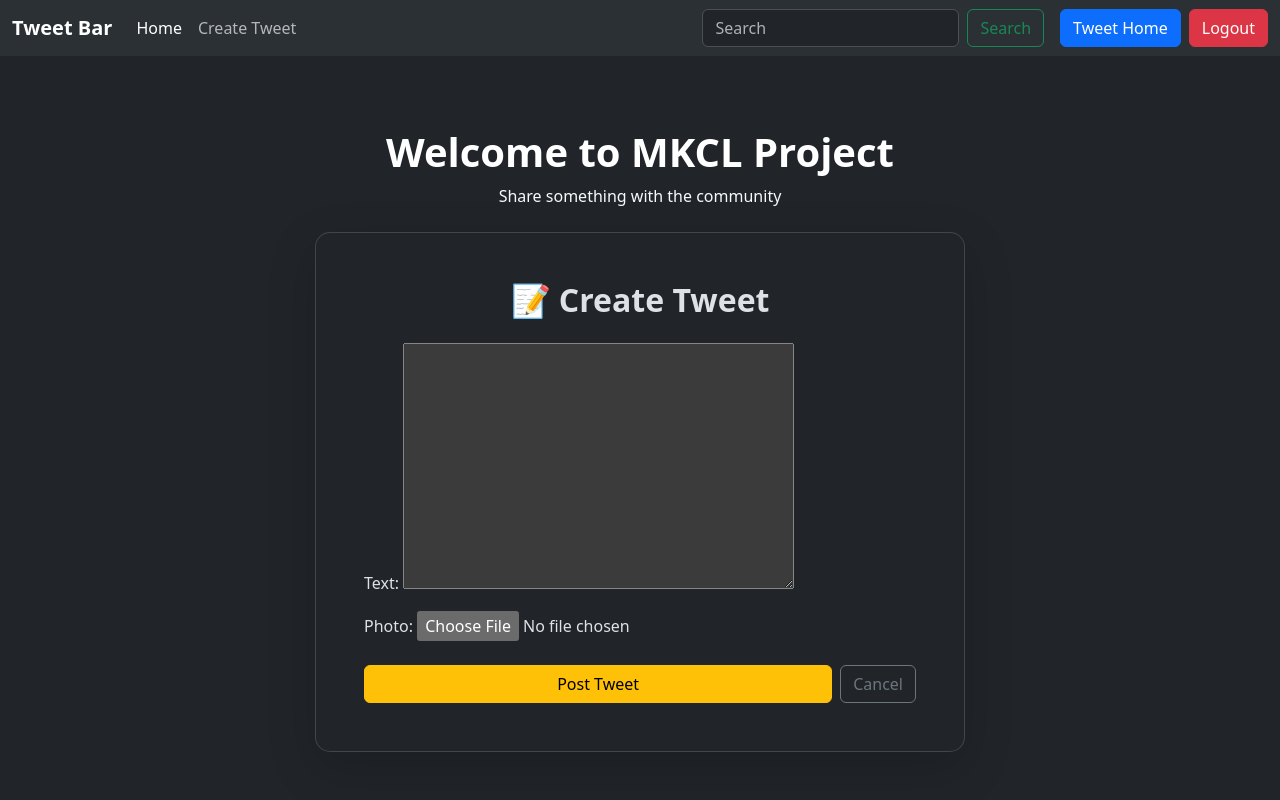
After one commit to Saadmomin10/Tweet-app-django, a Django app: page /tweet/create/ in a window 1280 px wide. The commit adds this page. Run offline with Django 5.2, Linux system fonts and the light colour scheme; a user stored in the database is signed in.

Commit message:
Fix authentication and tweet functionality

```diff
--- a/project/settings.py
+++ b/project/settings.py
@@ -136,3 +136,7 @@ MEDIA_ROOT= os.path.join(BASE_DIR,'media')
 
 STATIC_URL ='static/'
 STATICFILES_DIRS = [os.path.join(BASE_DIR, 'static')]
+
+LOGIN_URL = 'accounts/login'
+LOGIN_REDIRECT_URL ='/tweet'
+LOGOUT_REDIRECT_URL ='/tweet'
--- a/project/urls.py
+++ b/project/urls.py
@@ -18,9 +18,13 @@ from django.contrib import admin
 from django.urls import path,include
 from django.conf import settings
 from django.conf.urls.static import static
+from django.contrib.auth.urls import views as auth_views
 
 urlpatterns = [
     path('admin/', admin.site.urls),
     path('tweet/', include('tweet.urls')),
+        path('accounts/', include('django.contrib.auth.urls')),
+
+
 
 ] + static(settings.MEDIA_URL, document_root=settings.MEDIA_ROOT)
--- a/templates/layout.html
+++ b/templates/layout.html
@@ -1,56 +1,136 @@
+
 {% load static %}
+
 <!DOCTYPE html>
 <html lang="en" data-bs-theme="dark">
+
 <head>
-    <meta charset="UTF-8" >
+    <meta charset="UTF-8">
     <meta name="viewport" content="width=device-width, initial-scale=1.0">
-        <link href="https://cdn.jsdelivr.net/npm/bootstrap@5.3.8/dist/css/bootstrap.min.css" rel="stylesheet" integrity="sha384-sRIl4kxILFvY47J16cr9ZwB07vP4J8+LH7qKQnuqkuIAvNWLzeN8tE5YBujZqJLB" crossorigin="anonymous">
+
+    <link
+        href="https://cdn.jsdelivr.net/npm/bootstrap@5.3.8/dist/css/bootstrap.min.css"
+        rel="stylesheet"
+        integrity="sha384-sRIl4kxILFvY47J16cr9ZwB07vP4J8+LH7qKQnuqkuIAvNWLzeN8tE5YBujZqJLB"
+        crossorigin="anonymous">
 
     <title>
         {% block title %}
-        saad
+            Saad
         {% endblock %}
     </title>
 </head>
+
 <body class="bg-dark">
+
 <nav class="navbar navbar-expand-lg bg-body-tertiary">
+
     <div class="container-fluid">
-    <a class="navbar-brand" href="#">Tweet bar</a>
-    <button class="navbar-toggler" type="button" data-bs-toggle="collapse" data-bs-target="#navbarSupportedContent" aria-controls="navbarSupportedContent" aria-expanded="false" aria-label="Toggle navigation">
+
+        <a class="navbar-brand fw-bold" href="{% url 'tweet_list' %}">
+            Tweet Bar
+        </a>
+
+        <button
+            class="navbar-toggler"
+            type="button"
+            data-bs-toggle="collapse"
+            data-bs-target="#navbarSupportedContent"
+            aria-controls="navbarSupportedContent"
+            aria-expanded="false"
+            aria-label="Toggle navigation">
+
             <span class="navbar-toggler-icon"></span>
+
         </button>
+
         <div class="collapse navbar-collapse" id="navbarSupportedContent">
+
             <ul class="navbar-nav me-auto mb-2 mb-lg-0">
+
                 <li class="nav-item">
-          <a class="nav-link active" aria-current="page" href="#">Home</a>
+                    <a class="nav-link active" href="{% url 'tweet_list' %}">
+                        Home
+                    </a>
                 </li>
+
                 <li class="nav-item">
-          <a class="nav-link" href="#">Link</a>
+                    <a class="nav-link" href="{% url 'tweet_create' %}">
+                        Create Tweet
+                    </a>
                 </li>
-        <li class="nav-item dropdown">
-          <a class="nav-link dropdown-toggle" href="#" role="button" data-bs-toggle="dropdown" aria-expanded="false">
-            Dropdown
+
+            </ul>
+
+            <form class="d-flex me-2" role="search">
+                <input
+                    class="form-control me-2"
+                    type="search"
+                    placeholder="Search"
+                    aria-label="Search">
+
+                <button
+                    class="btn btn-outline-success"
+                    type="submit">
+                    Search
+                </button>
+            </form>
+
+            <a
+                href="{% url 'tweet_list' %}"
+                class="btn btn-primary mx-2">
+                Tweet Home
             </a>
-          <ul class="dropdown-menu">
-            <li><a class="dropdown-item" href="#">Action</a></li>
-            <li><a class="dropdown-item" href="#">Another action</a></li>
-            <li><hr class="dropdown-divider"></li>
-            <li><a class="dropdown-item" href="#">Something else here</a></li>
-          </ul>
-        </li>
-        <li class="nav-item">
-          <a class="nav-link disabled" aria-disabled="true">Disabled</a>
-        </li>
-      </ul>
-      <form class="d-flex" role="search">
-        <input class="form-control me-2" type="search" placeholder="Search" aria-label="Search"/>
-        <button class="btn btn-outline-success" type="submit">Search</button>
+
+            {% if user.is_authenticated %}
+
+                <form
+                    method="post"
+                    action="{% url 'logout' %}"
+                    class="d-inline">
+
+                    {% csrf_token %}
+
+                    <button
+                        class="btn btn-danger"
+                        type="submit">
+                        Logout
+                    </button>
+
                 </form>
+
+            {% else %}
+
+                <a
+                    href="{% url 'login' %}"
+                    class="btn btn-success mx-2">
+                    Login
+                </a>
+
+                <a
+                    href="{% url 'register' %}"
+                    class="btn btn-warning">
+                    Register
+                </a>
+
+            {% endif %}
+
         </div>
     </div>
 </nav>
-    <div class ="container"></div>
+
+<div class="container mt-4">
+
     {% block content %}
     {% endblock %}
+
+</div>
+
+<script
+    src="https://cdn.jsdelivr.net/npm/bootstrap@5.3.8/dist/js/bootstrap.bundle.min.js"
+    integrity="sha384-FKyoEForCGlyvwx9Hj09JcYn3nv7wiPVlz7YYwJrWVcXK/BmnVDxM+D2scQbITxI"
+    crossorigin="anonymous">
+</script>
+
 </body>
 </html>
--- a/tweet/forms.py
+++ b/tweet/forms.py
@@ -0,0 +1,16 @@
+from django import forms
+from .models import Tweet
+from django.contrib.auth.forms import UserCreationForm
+from django.contrib.auth.models import User
+
+
+class TweetForm(forms.ModelForm):
+    class Meta:
+        model =Tweet
+        fields=['text','photo']
+
+class UserRegistrationForm(UserCreationForm):
+    email = forms.EmailField()
+    class Meta:
+        model = User
+        fields =('username','email','password1','password2')
--- /dev/null
+++ b/tweet/templates/tweet_form.html
@@ -0,0 +1,75 @@
+
+{% extends "layout.html" %}
+
+{% block title %}
+    Chai or Tweet
+{% endblock %}
+
+{% block content %}
+
+<div class="container py-5">
+
+    <div class="text-center mb-4">
+        <h1 class="text-white fw-bold">
+            Welcome to MKCL Project
+        </h1>
+
+        <p class="text-light">
+            {% if form.instance.pk %}
+                Update your tweet
+            {% else %}
+                Share something with the community
+            {% endif %}
+        </p>
+    </div>
+
+    <div class="card shadow-lg mx-auto"
+         style="max-width: 650px; border-radius: 15px;">
+
+        <div class="card-body p-4 p-md-5">
+
+            <h2 class="text-center mb-4 fw-bold">
+                {% if form.instance.pk %}
+                    ✏️ Edit Tweet
+                {% else %}
+                    📝 Create Tweet
+                {% endif %}
+            </h2>
+
+            <form method="post" enctype="multipart/form-data">
+
+                {% csrf_token %}
+
+                <div class="mb-4">
+                    {{ form.as_p }}
+                </div>
+
+                <div class="d-flex gap-2 mt-4">
+
+                    <button class="btn btn-warning flex-grow-1"
+                            type="submit">
+
+                        {% if form.instance.pk %}
+                            Update Tweet
+                        {% else %}
+                            Post Tweet
+                        {% endif %}
+
+                    </button>
+
+                    <a class="btn btn-outline-secondary"
+                       href="{% url 'tweet_list' %}">
+                        Cancel
+                    </a>
+
+                </div>
+
+            </form>
+
+        </div>
+
+    </div>
+
+</div>
+
+{% endblock %}
--- a/tweet/urls.py
+++ b/tweet/urls.py
@@ -1,7 +1,11 @@
-
-from .import views
 from django.urls import path
+from . import views
 
 urlpatterns = [
-   path('', views.index , name='index'),
+    path('', views.tweet_list, name='tweet_list'),
+    path('create/', views.tweet_create, name='tweet_create'),
+    path('<int:tweet_id>/edit/', views.tweet_edit, name='tweet_edit'),
+    path('<int:tweet_id>/delete/', views.tweet_delete, name='tweet_delete'),
+    path('register/', views.register, name='register'),
+
 ]
--- a/tweet/views.py
+++ b/tweet/views.py
@@ -1,7 +1,89 @@
-from django.shortcuts import render
-from . import views
+from django.shortcuts import render, get_object_or_404, redirect
+from .models import Tweet
+from .forms import TweetForm,UserRegistrationForm
+from django.contrib.auth.decorators import login_required
+from django.contrib.auth import login
 
-# Create your views here.
+
 
 def index(request):
-    return render(request ,'index.html')
+    return render(request, 'index.html')
+
+def tweet_list(request):
+    tweets = Tweet.objects.all().order_by('-created_at')
+    return render(request, 'tweet_list.html', {'tweets': tweets})
+
+@login_required
+def tweet_create(request):
+    if request.method == "POST":
+        form = TweetForm(request.POST, request.FILES)
+
+        if form.is_valid():
+            tweet = form.save(commit=False)
+            tweet.user = request.user
+            tweet.save()
+            return redirect('tweet_list')
+    else:
+        form = TweetForm()
+
+    return render(request, 'tweet_form.html', {'form': form})
+
+@login_required
+def tweet_edit(request, tweet_id):
+    tweet = get_object_or_404(
+        Tweet,
+        pk=tweet_id,
+        user=request.user
+    )
+
+    if request.method == "POST":
+        form = TweetForm(
+            request.POST,
+            request.FILES,
+            instance=tweet
+        )
+
+        if form.is_valid():
+            tweet = form.save(commit=False)
+            tweet.user = request.user
+            tweet.save()
+            return redirect('tweet_list')
+    else:
+        form = TweetForm(instance=tweet)
+
+    return render(request, 'tweet_form.html', {'form': form})
+
+@login_required
+def tweet_delete(request, tweet_id):
+    tweet = get_object_or_404(
+        Tweet,
+        pk=tweet_id,
+        user=request.user
+    )
+
+    if request.method == 'POST':
+        tweet.delete()
+        return redirect('tweet_list')
+
+    return render(
+        request,
+        'tweet_confirm_delete.html',
+        {'tweet': tweet}
+    )
+def register(request):
+     if request.method=="POST":
+         form= UserRegistrationForm(request.POST)
+         if form.is_valid():
+             user =form.save(commit=False)
+             user.set_password(form.cleaned_data['password1'])
+             user.save()
+             login(request,user)
+             return redirect('tweet_list')
+
+
+     else:
+         form =UserRegistrationForm()
+     return render(
+            request,
+            'registration/register.html',
+            {'form': form})
```
Also changed, not shown: templates/registration/logged_out.html (added, +8 -0 lines), templates/registration/login.html (added, +14 -0 lines), templates/registration/register.html (added, +12 -0 lines), tweet/templates/tweet_confirm_delete.html (added, +15 -0 lines), tweet/templates/tweet_list.html (added, +59 -0 lines), db.sqlite3, media/photos/Capture0_2yPY1zy.png (added), media/photos/Capture0_9LsfQi7.png (added), media/photos/Capture0_MR742VX.png (added), media/photos/Capture0_SW6uCG6.png (added), media/photos/Capture0_nZXpd3A.png (added). Lines whose indentation alone changed are shown as unchanged.
